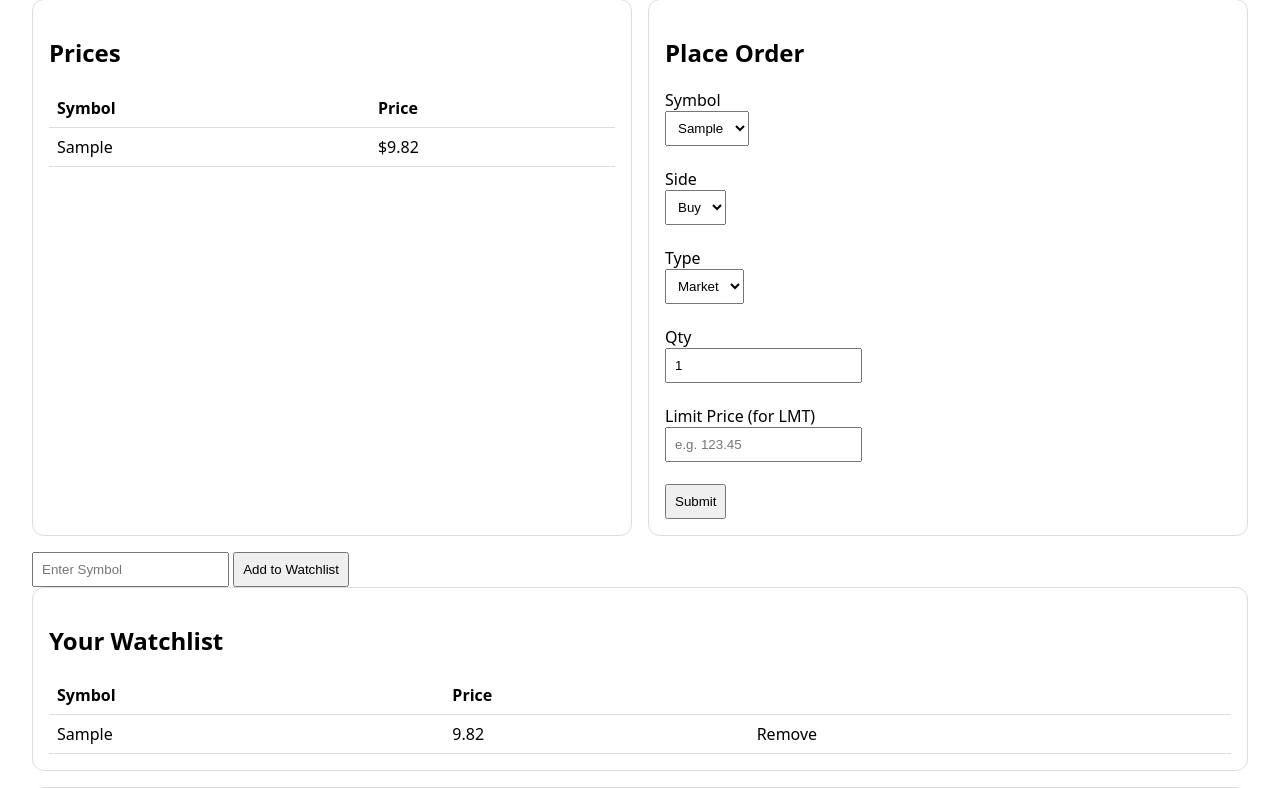
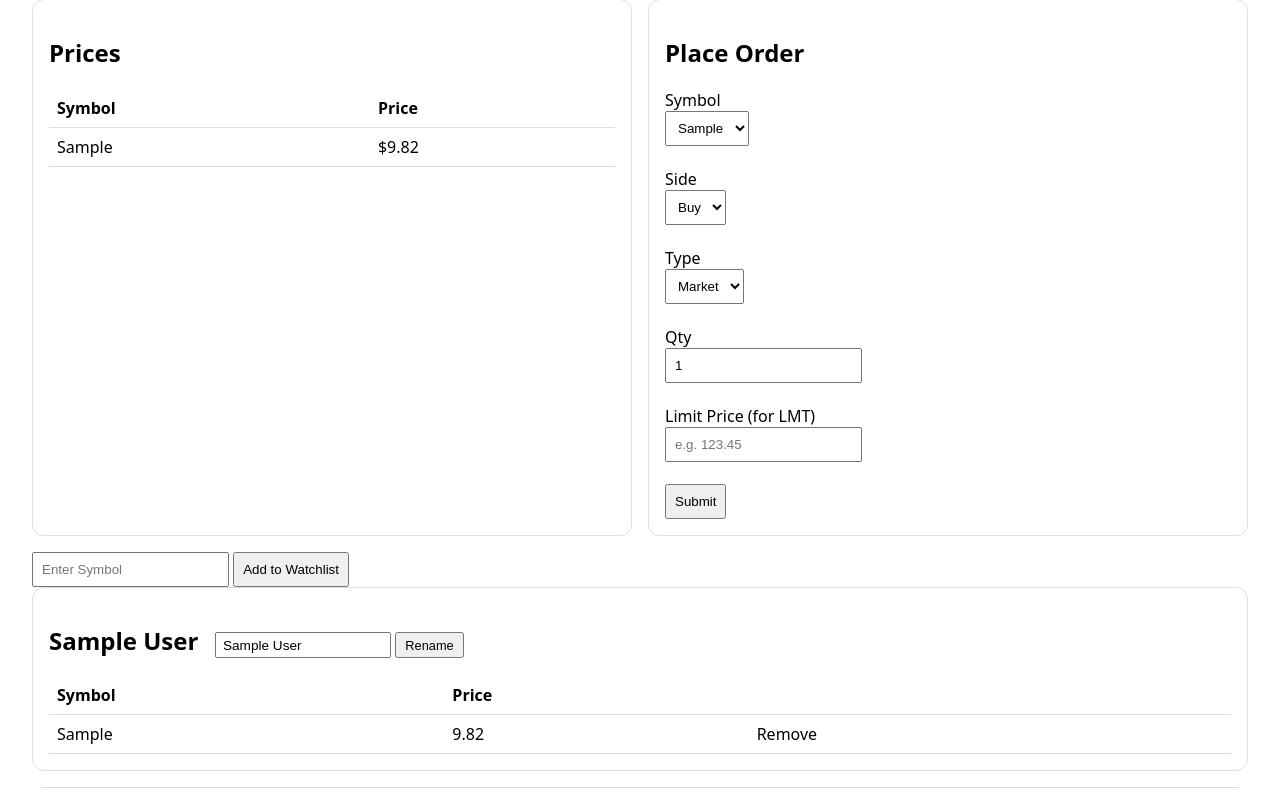
Before and after one commit to Thomas-Ryan-CS/PaperTrader, a Flask app: page / in a window 1280 px wide. Shown: the part 310-1098 px from the top of the page. Run offline with Flask 3, Linux system fonts and the light colour scheme; the visitor is signed in with stand-in values (Sample User, id 1); tables that the repository leaves empty hold one stand-in row (values such as "Sample post"); data that the repository does not hold is empty; some libraries are stand-ins or nearby versions.

Commit message:
Watchlist Title

```diff
--- a/app.py
+++ b/app.py
@@ -514,6 +514,23 @@ def price_alerts():
     # alerts is a list: one entry per stock that moved
     return render_template("_price_alerts_oob.html", alerts=alerts)
 
+@app.route("/watchlist/name", methods=["POST"])
+@login_required
+def update_watchlist_name():
+    user = current_user()
+    new_name = (request.form.get("name") or "").strip()
+
+    if not new_name:
+        new_name = "My Watchlist"
+
+    # optional: enforce max length
+    new_name = new_name[:64]
+
+    user.watchlist_name = new_name
+    db.session.commit()
+
+    # If you use HTMX, we can return just the header fragment:
+    return render_template("_watchlist_header.html", user=user)
 
 if __name__ == '__main__':
     app.run(debug=True)
--- a/models.py
+++ b/models.py
@@ -8,7 +8,8 @@ db = SQLAlchemy()
 class User(db.Model):
     id = db.Column(db.Integer, primary_key=True)
     username = db.Column(db.String(64), unique=True, nullable=False)
-    password_hash = db.Column(db.String(255), nullable=False)  # NEW
+    password_hash = db.Column(db.String(255), nullable=False)
+    watchlist_name = db.Column(db.String(64), nullable=True)
 
     # helpers
     def set_password(self, password: str) -> None:
--- /dev/null
+++ b/templates/_watchlist_header.html
@@ -0,0 +1,22 @@
+<div class="watchlist-header-inner">
+  <h2 style="display:inline-block; margin-right:0.75rem;">
+    {{ user.watchlist_name or "My Watchlist" }}
+  </h2>
+
+  <form
+    hx-post="{{ url_for('update_watchlist_name') }}"
+    hx-target="#watchlist-header"
+    hx-swap="innerHTML"
+    style="display:inline-flex; gap:0.25rem; align-items:center;"
+  >
+    <input
+      type="text"
+      name="name"
+      value="{{ user.watchlist_name or 'My Watchlist' }}"
+      style="padding:0.2rem 0.4rem; font-size:0.85rem; max-width:10rem;"
+    />
+    <button type="submit" style="font-size:0.8rem; padding:0.2rem 0.5rem;">
+      Rename
+    </button>
+  </form>
+</div>
--- a/templates/dashboard.html
+++ b/templates/dashboard.html
@@ -84,9 +84,13 @@
   </form>
 
   <div class="card">
-    <h2>Your Watchlist</h2>
-    <div id="watchlist">Loading watchlist...</div>
+  <div id="watchlist-header">
+    {% include "_watchlist_header.html" %}
   </div>
+
+  <div id="watchlist">Loading watchlist...</div>
+</div>
+
 
   <!-- Positions -->
   <div class="card">
```
